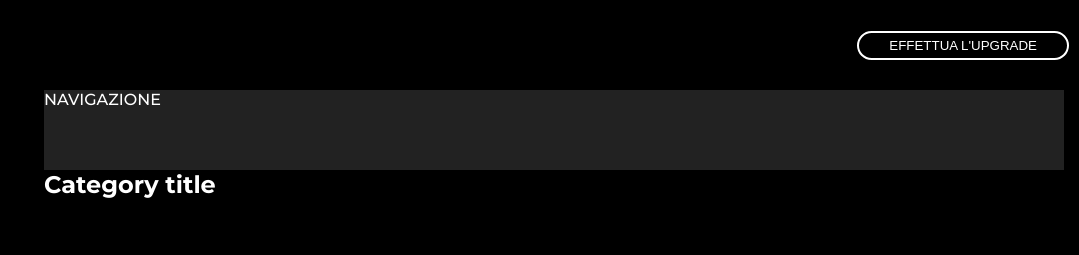
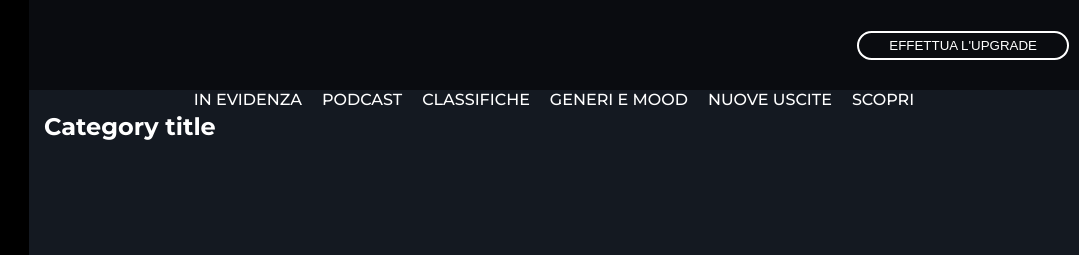
Before and after one commit to NicoloRizzi/html-css-spotifyweb, a plain HTML site: page index.html in a window 1280 px wide. Shown: the top 255 px of the page, 201-1280 px from the left. Drawn offline with Linux system fonts and the light colour scheme.

Commit message:
SEZIONE SCROLLABLE

```diff
--- a/index.html
+++ b/index.html
@@ -57,11 +57,18 @@
             <!-- Content -->
             <div id="content">
                 <div class="content-top-bar">
-                    <button class="button"type="button" name="button">EFFETTUA L'UPGRADE</button>
+                    <button class="button text-upper-case"type="button" name="button">effettua l'upgrade</button>
                 </div>
                 <div class="scrollable">
                     <nav class="content-menu">
-                      NAVIGAZIONE
+                      <ul class="text-upper-case">
+                        <li>in evidenza</li>
+                        <li> podcast</li>
+                        <li>classifiche</li>
+                        <li>generi e mood</li>
+                        <li>nuove uscite</li>
+                        <li>scopri</li>
+                      </ul>
                     </nav>
 
                     <section class="content-category">
--- a/styles/main.css
+++ b/styles/main.css
@@ -48,11 +48,10 @@ ul {
 
 #sidebar .sidebar-top ul li {
   border-left: 3px solid transparent;
-  border-radius: 1px;
 }
 
 #sidebar .sidebar-top ul li:hover {
-  border-left-color: lime;
+  border-left-color: #00fc00;
 }
 
 
@@ -80,7 +79,7 @@ ul {
 #content {
     position: relative;
     flex-grow: 1;
-    background: #000;
+    background: #141921;
 }
 
 .content-top-bar {
@@ -108,10 +107,24 @@ ul {
     /* 90px = height di content-top-bar */
     padding: 90px 15px 30px;
 }
+#content .scrollable ul {
+  display: flex;
+  flex-direction: row;
+  flex-wrap: wrap;
+  justify-content: center;
+}
 
+#content .scrollable li {
+  margin: 0 10px;
+  border-bottom: 3px solid transparent;
+}
+
+#content .scrollable li:hover {
+  border-color: #00fc00;
+}
 .content-menu {
-    height: 80px; /*debug*/
-    background: #222;
+  /*background-color: red;*/
+
 }
 
 .content-category {
--- a/styles/utilities.css
+++ b/styles/utilities.css
@@ -63,3 +63,14 @@
   color: white;
   border: 2px solid;
 }
+
+.text-upper-case {
+  text-transform: uppercase;
+}
+
+.list-menu {
+  display: flex;
+  flex-direction: row;
+  flex-wrap: wrap;
+  justify-content: center;
+}
```
